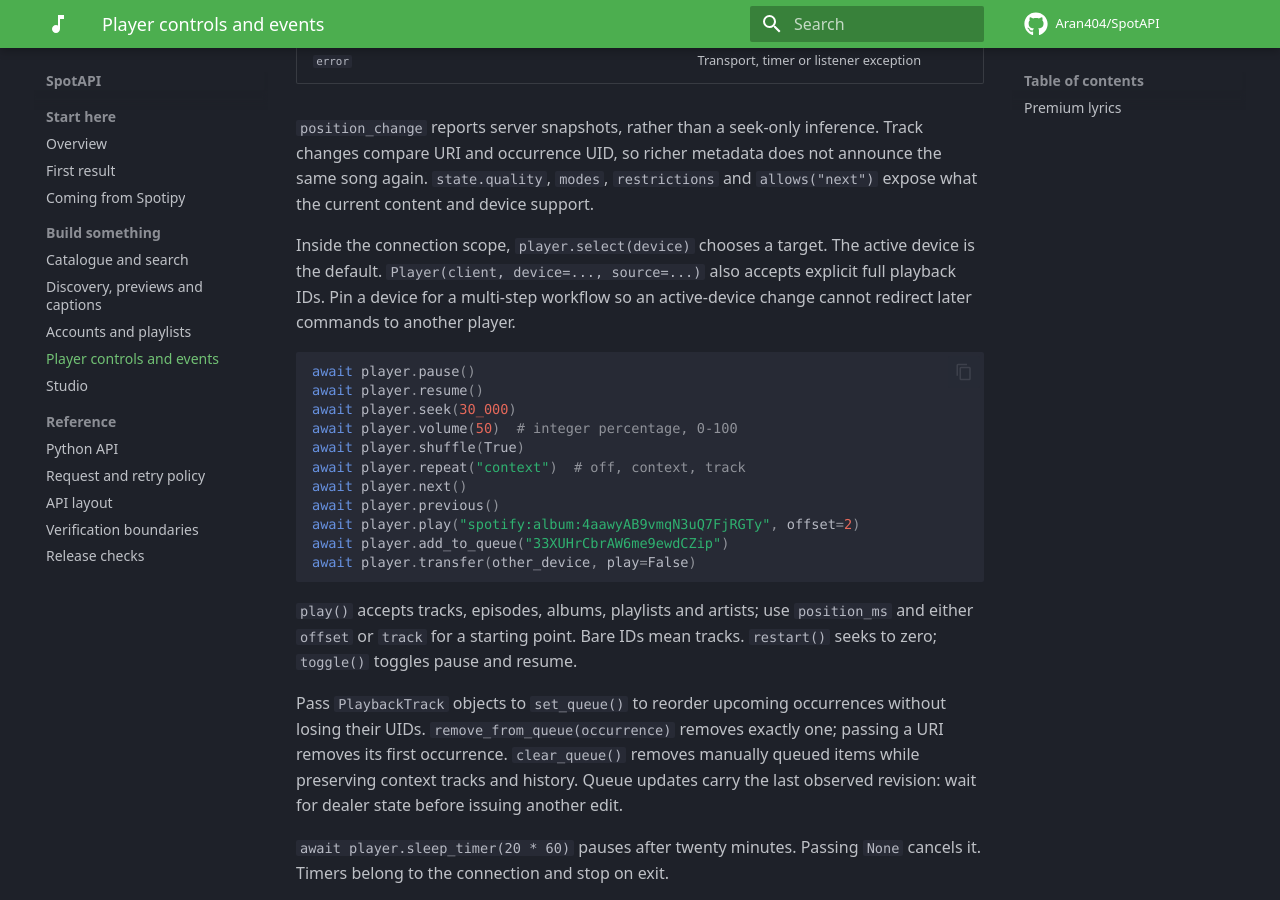
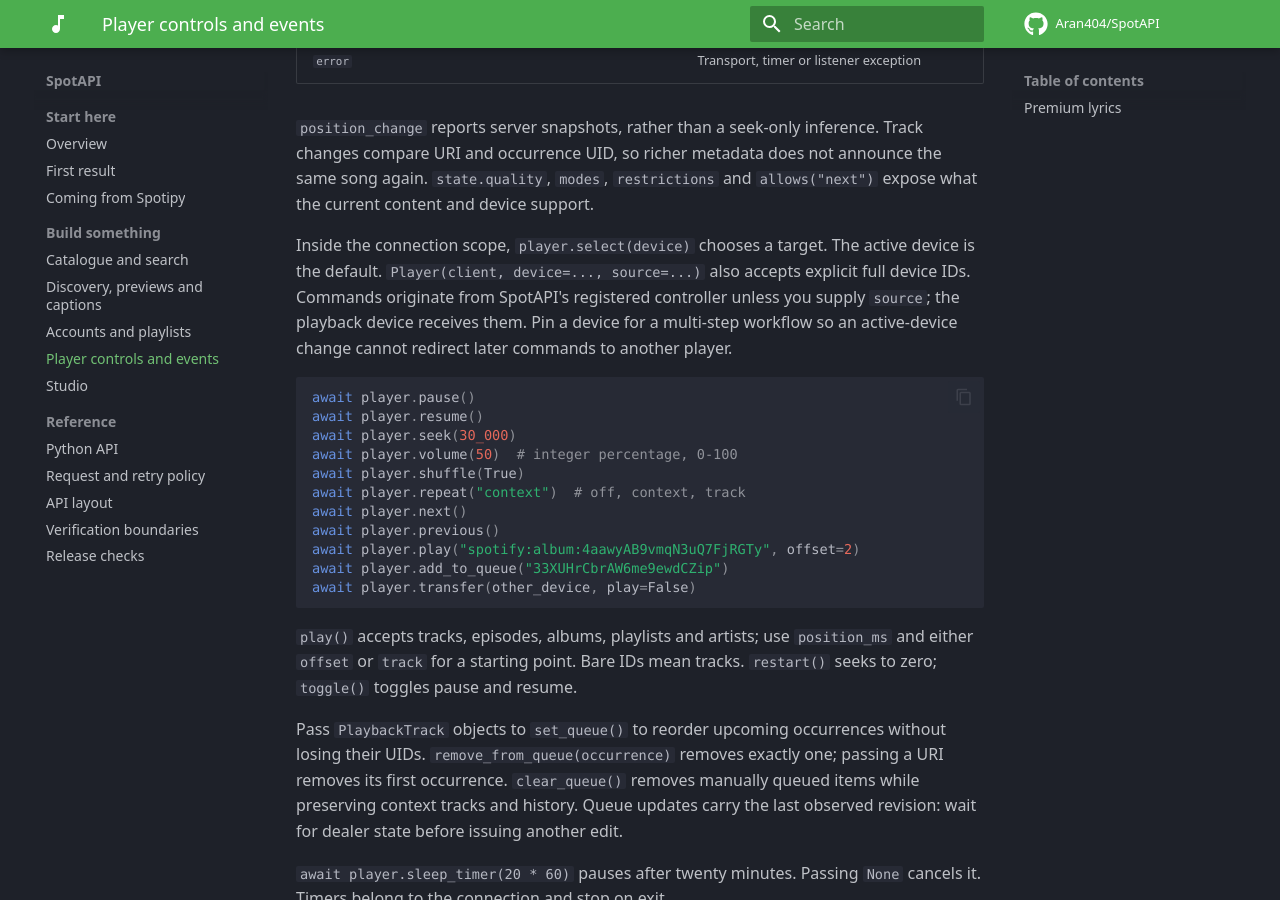
Before and after one commit to Aran404/SpotAPI, an MkDocs documentation site: the page built from docs/player.md, in a window 1280 px wide and 900 px high, scrolled down 1751 px. Built offline with MkDocs 1.6.1 and Material for MkDocs 9.7.7, drawn with Linux system fonts in a browser that asks for light colours; comment, search, counter and statistics services are not loaded.

Commit message:
Fix Connect command sender routing (#91)

```diff
--- a/docs/player.md
+++ b/docs/player.md
@@ -65,7 +65,8 @@ announce the same song again. `state.quality`, `modes`, `restrictions` and
 
 Inside the connection scope, `player.select(device)` chooses a target. The
 active device is the default. `Player(client, device=..., source=...)` also
-accepts explicit full playback IDs.
+accepts explicit full device IDs. Commands originate from SpotAPI's registered
+controller unless you supply `source`; the playback device receives them.
 Pin a device for a multi-step workflow so an active-device change cannot
 redirect later commands to another player.
 
```
Also changed, not shown: CHANGELOG.md (+6 -0 lines), 2 other files.
